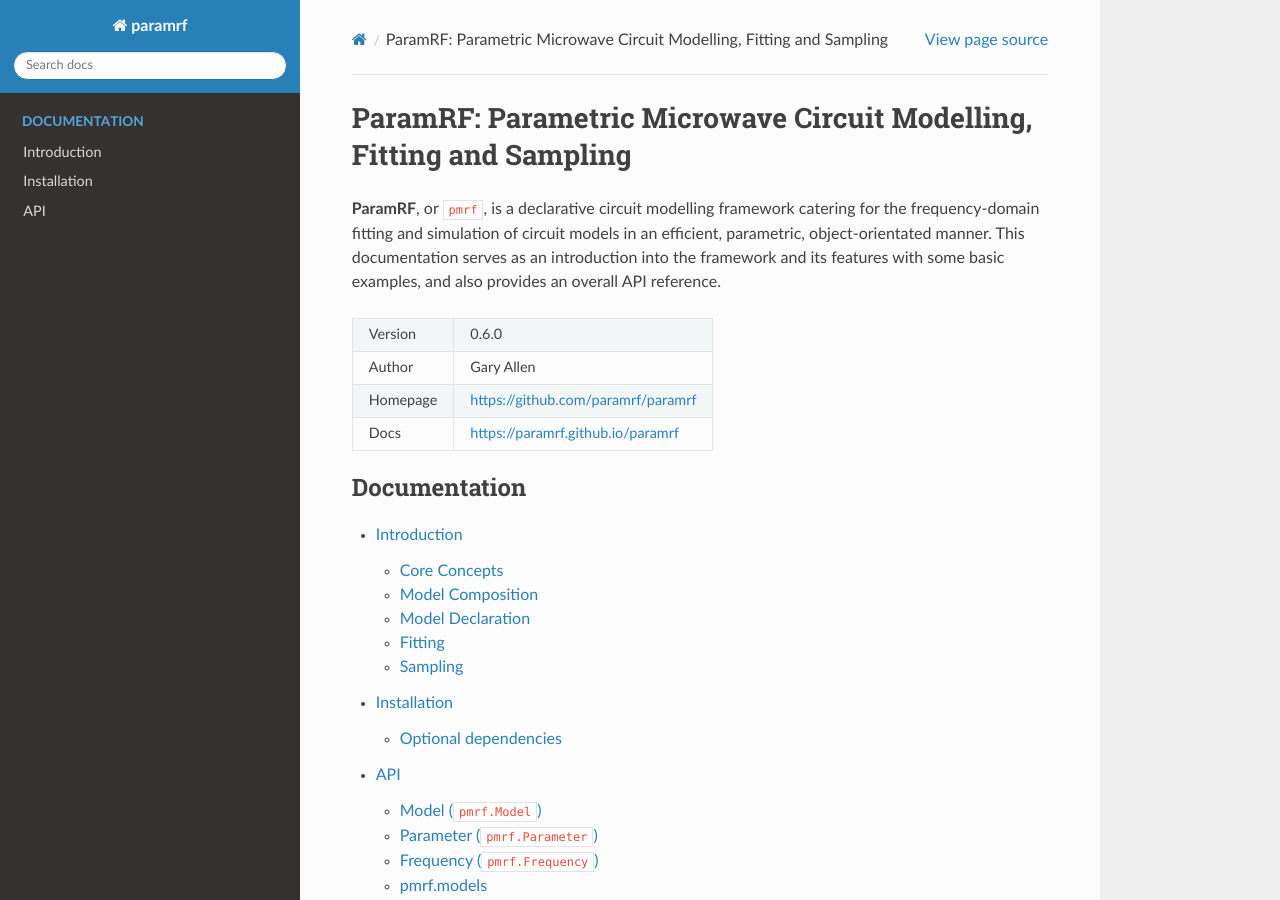
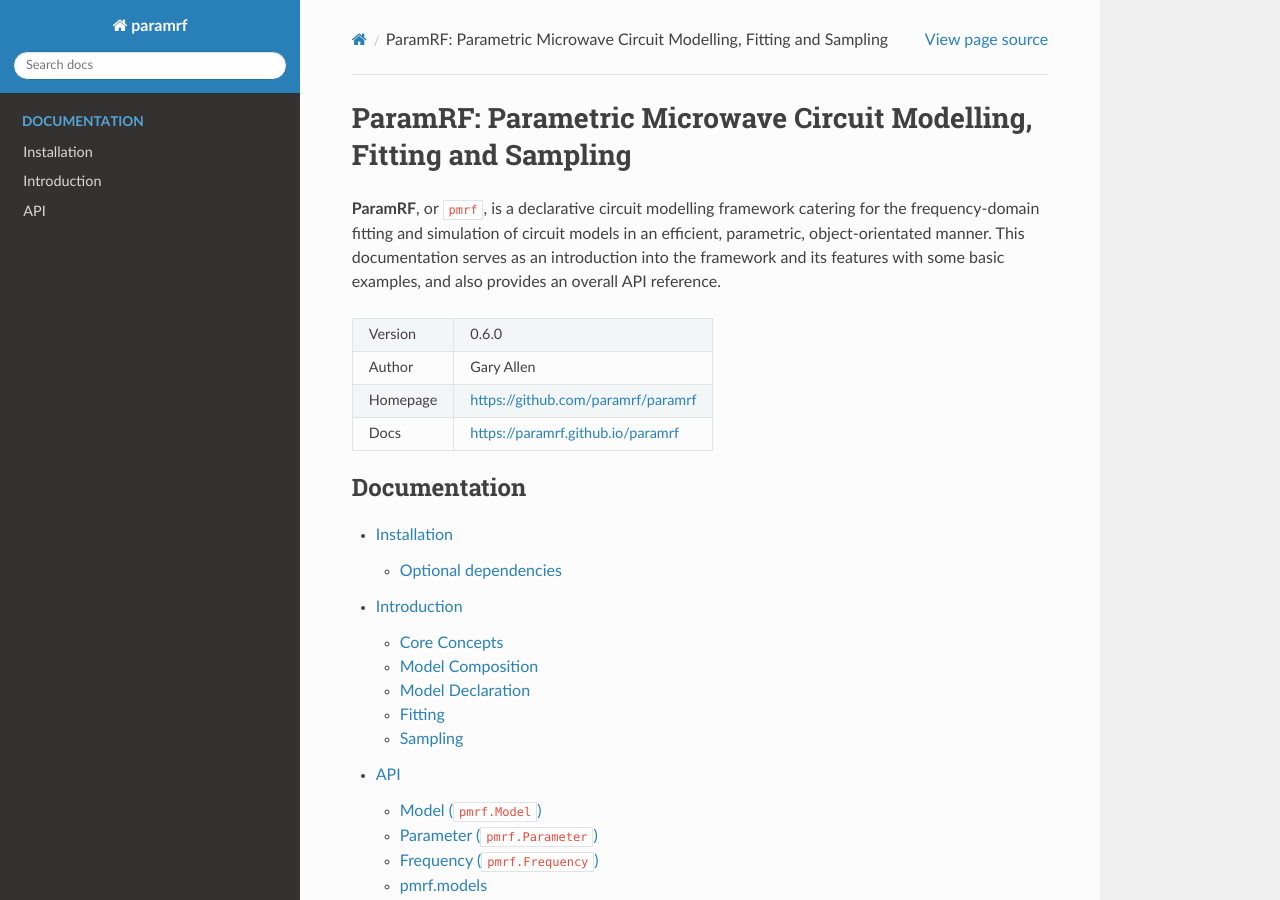
Before and after one commit to gvcallen/paramrf, a Sphinx documentation site: the page built from docs/source/index.rst, in a window 1280 px wide and 900 px high. Built offline with Sphinx 7.4.7 and the Read the Docs theme 3.1.0, drawn with Linux system fonts in a browser that asks for light colours.

Commit message:
Updated docs

```diff
--- a/docs/source/index.rst
+++ b/docs/source/index.rst
@@ -17,10 +17,11 @@ ParamRF: Parametric Microwave Circuit Modelling, Fitting and Sampling
    :maxdepth: 2
    :caption: Documentation
 
+   installation
    introduction/index
-   installation
    api/index
    license
+
 
 Key Features
 ---------------------
```
